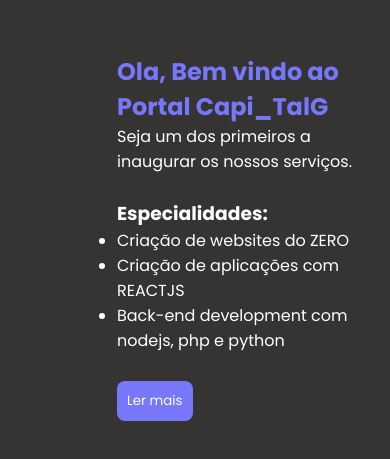
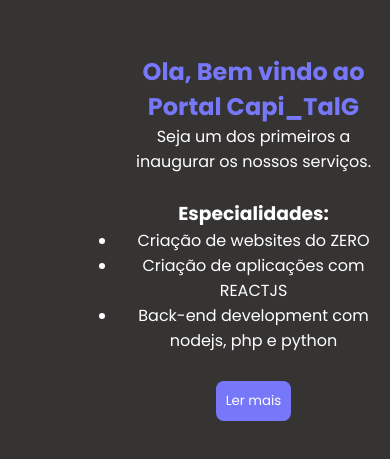
Before and after one commit to GersonPie/website, a React (Create React App) app: page / in a window 390 px wide. Shown: the part 115-574 px from the top of the page. Built offline with nearby package versions, Linux system fonts and the light colour scheme.

Commit message:
center text

```diff
--- a/src/App.css
+++ b/src/App.css
@@ -127,6 +127,9 @@
   #left-container{
     display: none;
   }
+  #main-container{
+    text-align: center;
+  }
 }
 @keyframes floating {
   0%{top: 20px}
```
